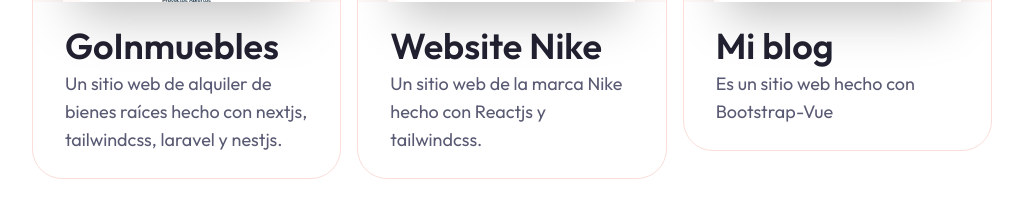
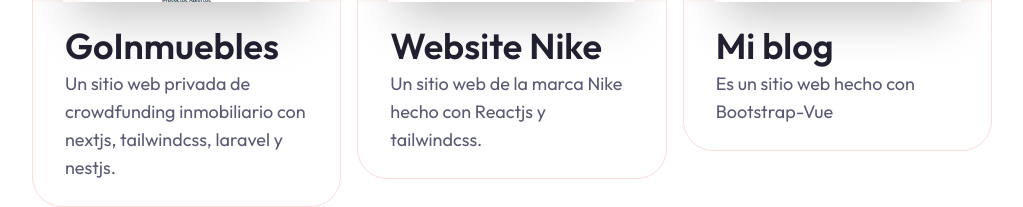
Before and after one commit to iSebasC/porfolio-sebastian-cabrera, a Next.js app: page /projects in a window 1280 px wide. Shown: the part 621-828 px from the top of the page, without its empty margins (128-1151 px from the left). Built offline with nearby package versions, Linux system fonts and the light colour scheme.

Commit message:
proyectos

```diff
--- a/app/projects/page.jsx
+++ b/app/projects/page.jsx
@@ -9,7 +9,7 @@
     category: "Next JS",
     name: "GoInmuebles",
     description:
-    "Un sitio web de alquiler de bienes raíces hecho con nextjs, tailwindcss, laravel y nestjs.",
+    "Un sitio web privada de crowdfunding inmobiliario con nextjs, tailwindcss, laravel y nestjs.",
     link: "https://www.goinmuebles.com/",
     github: "#",
   },
--- a/components/Work.jsx
+++ b/components/Work.jsx
@@ -21,7 +21,7 @@
     category: "Next JS",
     name: "GoInmuebles",
     description:
-    "Un sitio web de alquiler de bienes raíces hecho con nextjs, tailwindcss, laravel y nestjs.",
+    "Un sitio web privada de crowdfunding inmobiliario con nextjs, tailwindcss, laravel y nestjs.",
     link: "https://www.goinmuebles.com/",
     github: "#",
   },
```
